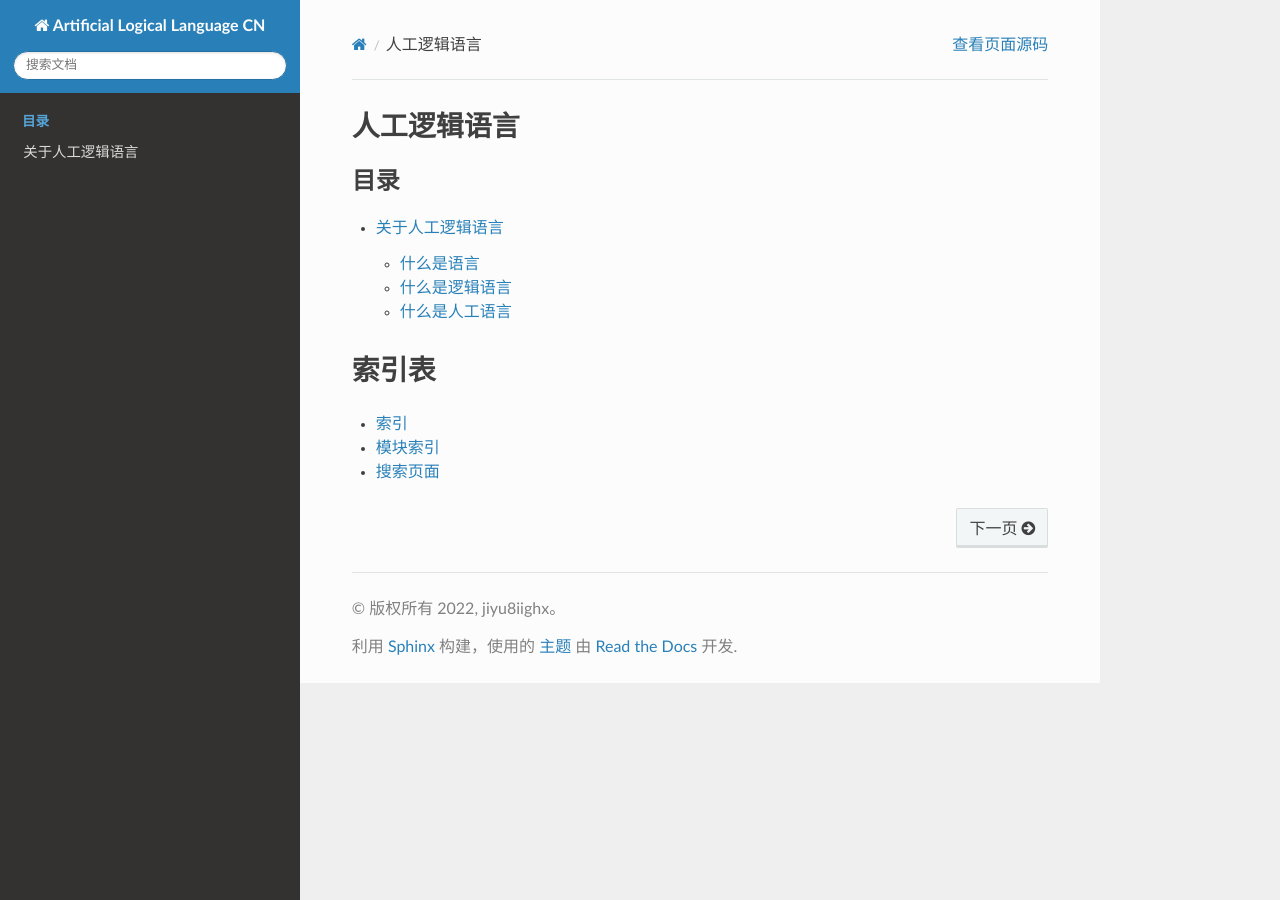
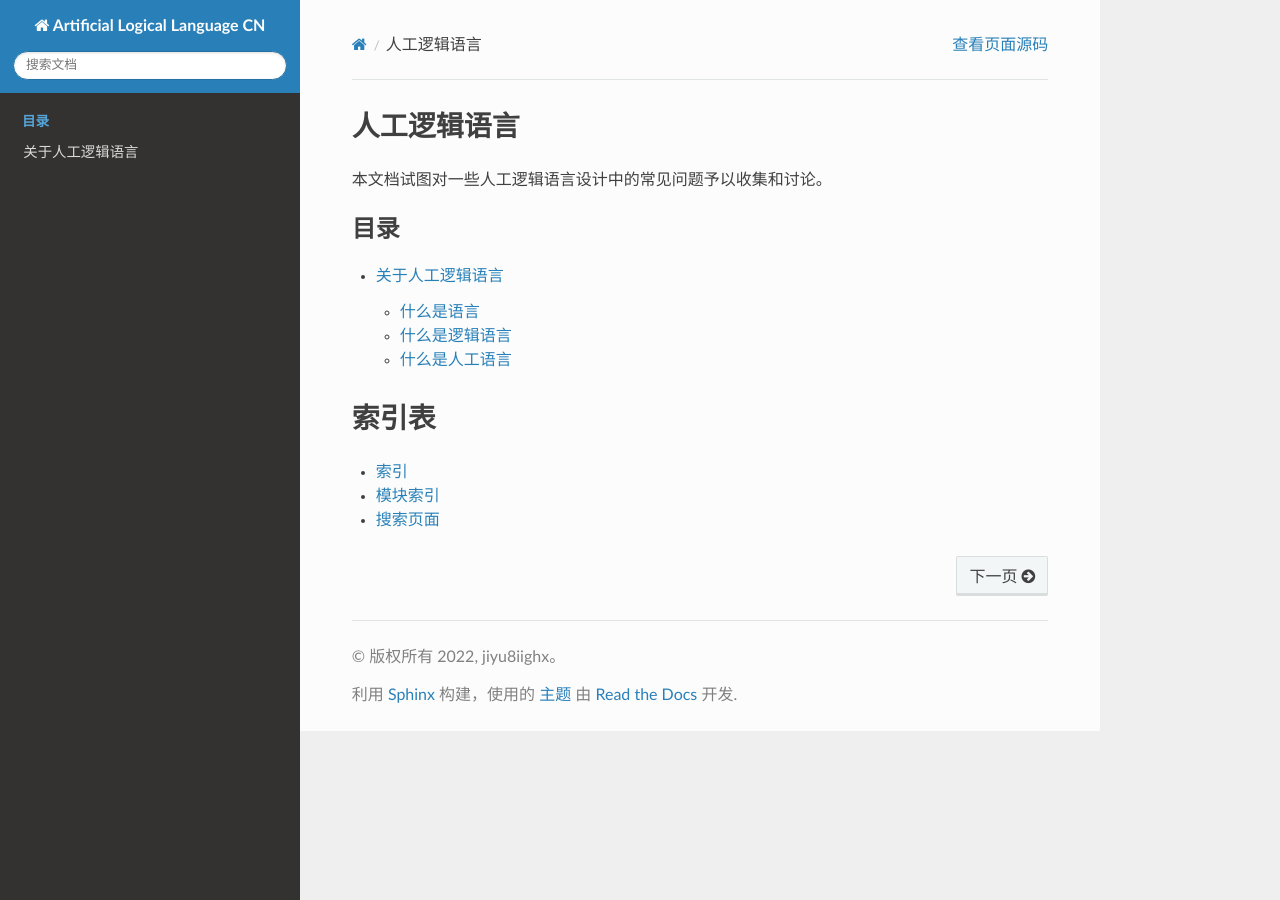
Before and after one commit to jiyu8iighx/ALLCN, a Sphinx documentation site: the page built from source/index.rst, in a window 1280 px wide. Built offline with Sphinx 7.4.7 and the Read the Docs theme 2.0.0, drawn with Linux system fonts in a browser that asks for light colours.

Commit message:
index: intro

```diff
--- a/source/index.rst
+++ b/source/index.rst
@@ -5,6 +5,8 @@
 
 人工逻辑语言
 ==========================================================
+
+本文档试图对一些人工逻辑语言设计中的常见问题予以收集和讨论。
 
 .. toctree::
    :maxdepth: 2
```
